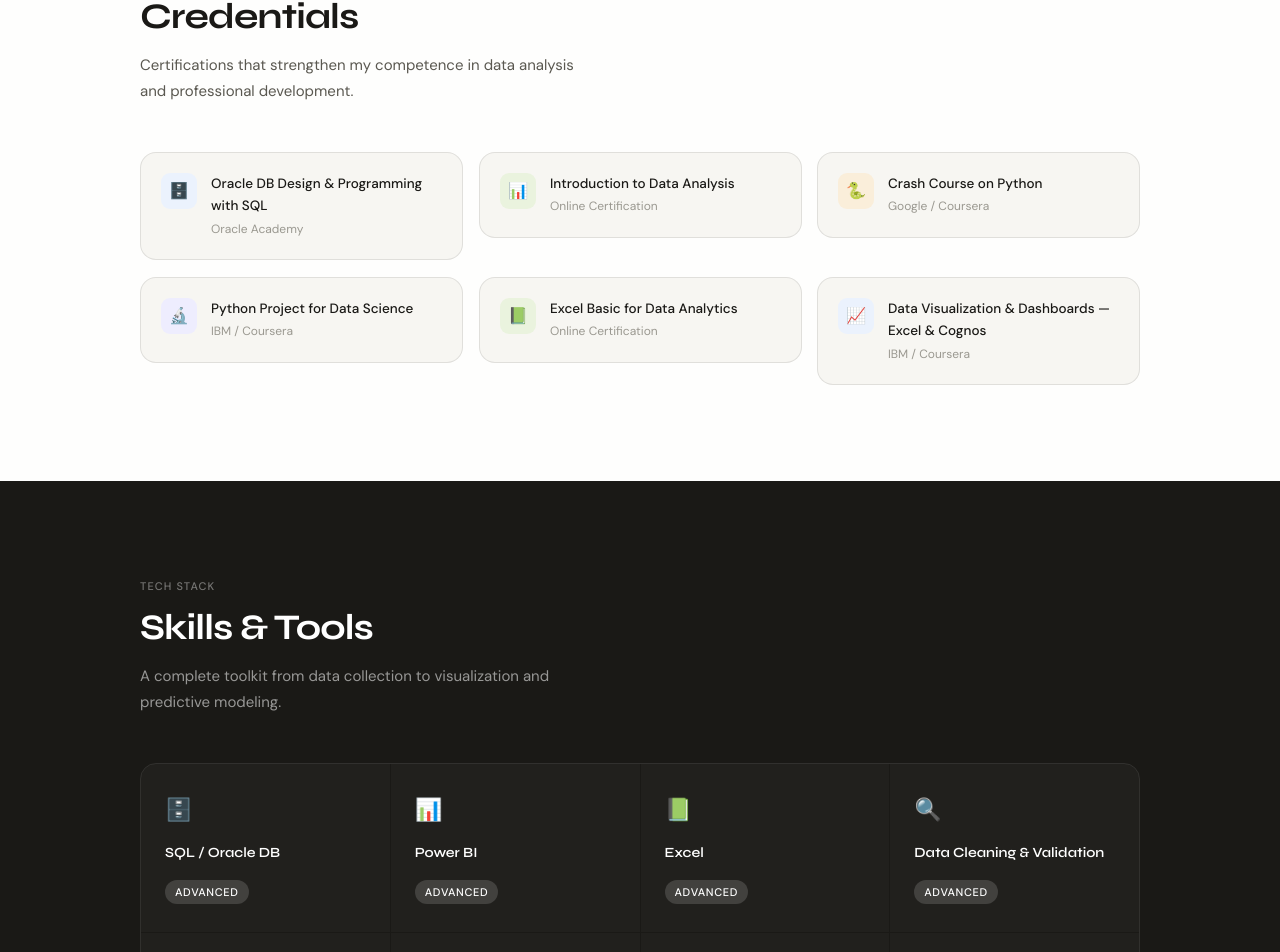
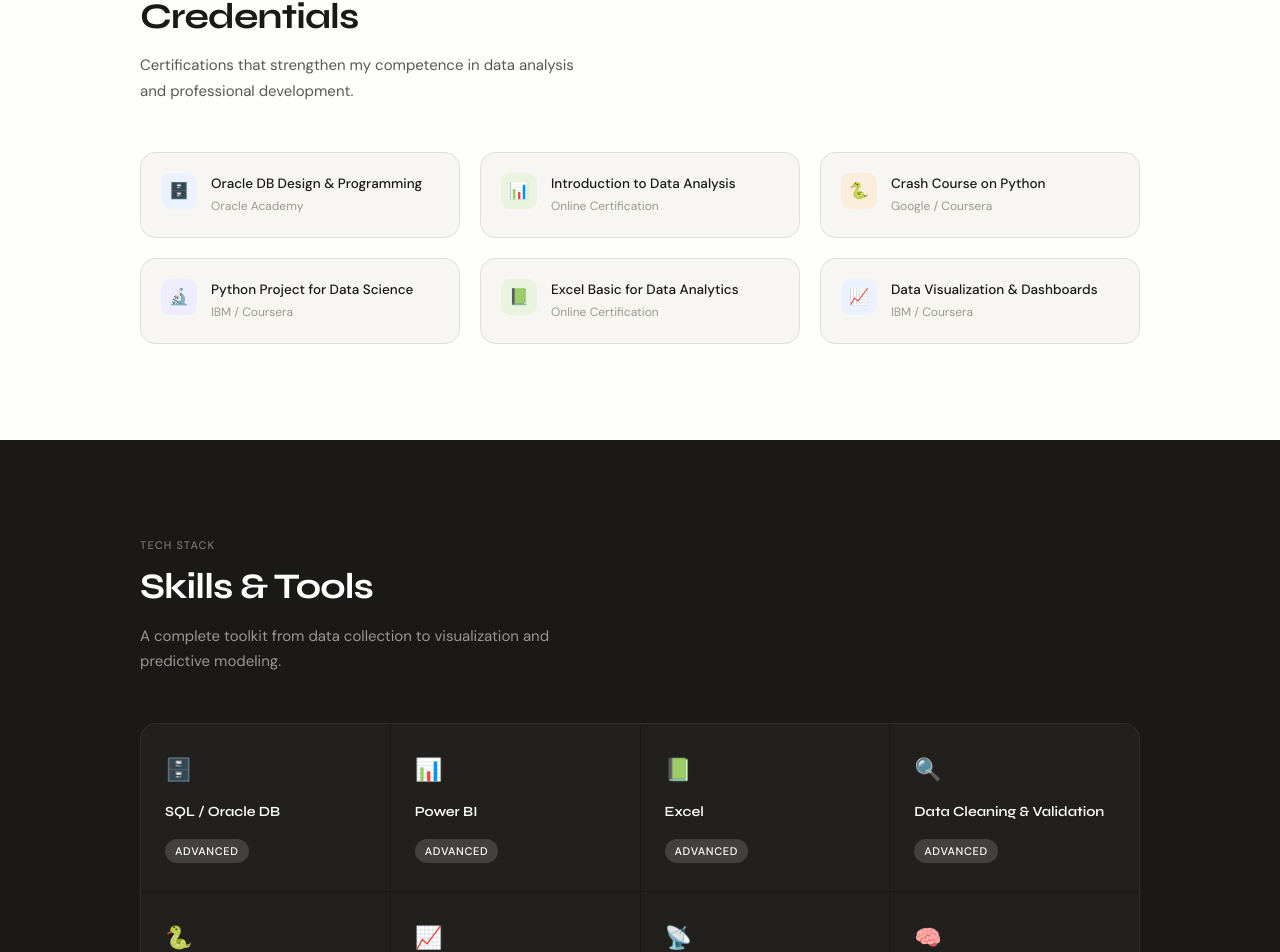
Before and after one commit to Intexcloud/portfolio, a React (Vite) app: page / in a window 1280 px wide. Shown: the part 7486-8438 px from the top of the page. Built offline with nearby package versions, Linux system fonts and the light colour scheme.

Commit message:
Update Certifications.tsx

```diff
--- a/src/components/Certifications.tsx
+++ b/src/components/Certifications.tsx
@@ -2,12 +2,12 @@
 import FadeIn from './FadeIn';
 
 const certs = [
-    { icon: '🗄️', bg: '#EBF2FD', title: 'Oracle DB Design & Programming with SQL', org: 'Oracle Academy' },
+    { icon: '🗄️', bg: '#EBF2FD', title: 'Oracle DB Design & Programming', org: 'Oracle Academy' },
     { icon: '📊', bg: '#EAF3DE', title: 'Introduction to Data Analysis', org: 'Online Certification' },
     { icon: '🐍', bg: '#FAEEDA', title: 'Crash Course on Python', org: 'Google / Coursera' },
     { icon: '🔬', bg: '#EEEDFE', title: 'Python Project for Data Science', org: 'IBM / Coursera' },
     { icon: '📗', bg: '#EAF3DE', title: 'Excel Basic for Data Analytics', org: 'Online Certification' },
-    { icon: '📈', bg: '#EBF2FD', title: 'Data Visualization & Dashboards — Excel & Cognos', org: 'IBM / Coursera' },
+    { icon: '📈', bg: '#EBF2FD', title: 'Data Visualization & Dashboards', org: 'IBM / Coursera' },
 ];
 
 function CertCard({ c }: { c: typeof certs[0] }) {
@@ -44,7 +44,11 @@
                 <div className="section-label">Training &amp; Certifications</div>
                 <div className="section-title">Credentials</div>
                 <p className="section-desc">Certifications that strengthen my competence in data analysis and professional development.</p>
-                <div style={{ display: 'grid', gridTemplateColumns: 'repeat(auto-fill,minmax(280px,1fr))', gap: '1rem' }}>
+                <div style={{
+                    display: 'grid',
+                    gridTemplateColumns: 'repeat(auto-fit, minmax(300px, 1fr))',
+                    gap: '1.25rem'
+                }}>
                     {certs.map(c => <CertCard key={c.title} c={c} />)}
                 </div>
             </div>
```
